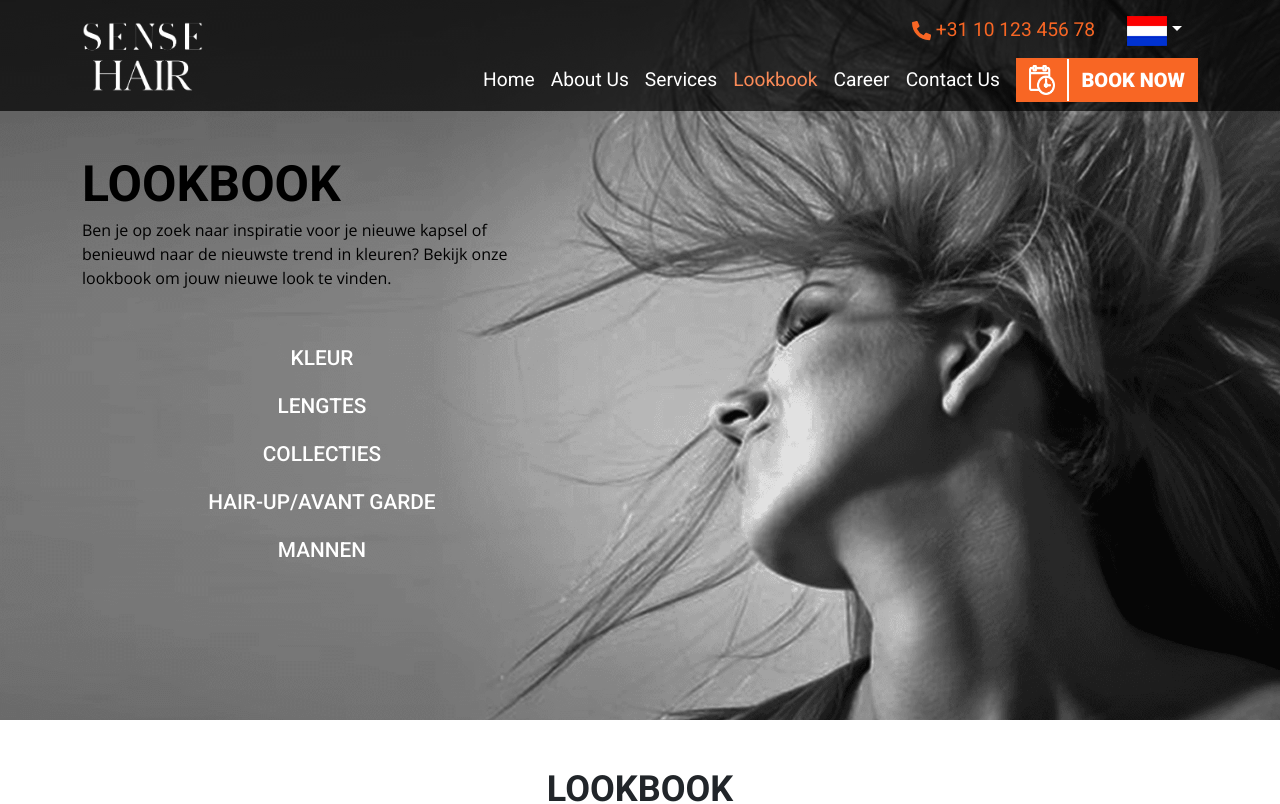
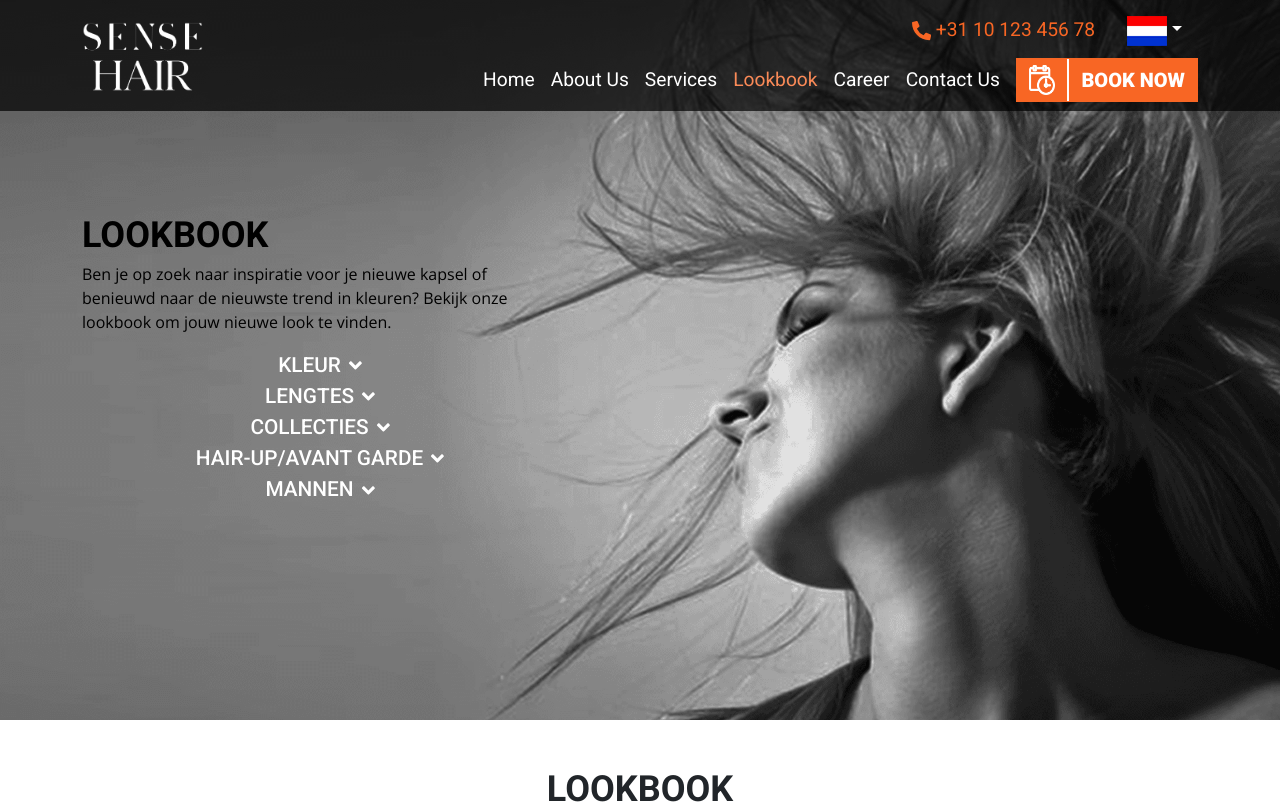
Before and after one commit to dream-diver/sensehair-web, a Next.js app: page /lookbook in a window 1280 px wide. Shown: the top 804 px of the page. Built offline with nearby package versions, Linux system fonts and the light colour scheme.

Commit message:
Lookbook Scroll

```diff
--- a/components/lookbook/Header.js
+++ b/components/lookbook/Header.js
@@ -1,10 +1,17 @@
 /* eslint-disable @next/next/no-img-element */
 import { useContext } from 'react'
+import { FaAngleDown } from 'react-icons/fa'
 import { GlobalContext } from '../contexts/GlobalContext'
 import MainMenu from "../MainMenu"
 
-const Header = () => {
+const Header = ({ showAll, setShowAll, executeScroll }) => {
   const [state] = useContext(GlobalContext)
+
+  const onClickFunction = (e) => {
+    e.preventDefault()
+    setShowAll(!showAll)
+    executeScroll()
+  }
 
   return (
     <header id="header" className="lookbook-header">
@@ -14,32 +21,32 @@ const Header = () => {
           <div className="col-auto h-100 d-flex align-items-center">
             <div className="header-content text-black">
               <h1 className="font-weight-700 mb-1">{ state.text.lookbookHeroTitle }</h1>
-              <p className="header-content-desc mb-5">{ state.text.lookbookHeroBody }</p>
+              <p className="header-content-desc">{ state.text.lookbookHeroBody }</p>
               <div className="header-collapse ">
-                <a className="header-collapse-link" data-bs-toggle="collapse" href="#collapseKLEUR" role="button" aria-expanded="false" aria-controls="collapseKLEUR">KLEUR <i className="fas fa-sort-down"></i></a>
+                <a className="header-collapse-link" data-bs-toggle="collapse" href="#collapseKLEUR" role="button" aria-expanded="false" aria-controls="collapseKLEUR">KLEUR <FaAngleDown className="ms-1" /></a>
                 <div className="collapse" id="collapseKLEUR">
                   <ul className="header-collapse-nav nav flex-column">
                     <li className="nav-item">
-                      <a className="nav-link" href="#">BRUNETTE</a>
+                      <a className="nav-link" href="#" onClick={ onClickFunction } >BRUNETTE</a>
                     </li>
                     <li className="nav-item">
-                      <a className="nav-link" href="#">BLOND</a>
+                      <a className="nav-link" href="#" onClick={ onClickFunction }>BLOND</a>
                     </li>
                     <li className="nav-item">
-                      <a className="nav-link" href="#">ROOD</a>
+                      <a className="nav-link" href="#" onClick={ onClickFunction }>ROOD</a>
                     </li>
                   </ul>
                 </div>
-                <a className="header-collapse-link" data-bs-toggle="collapse" href="#collapseLENGTES" role="button" aria-expanded="false" aria-controls="collapseLENGTES">LENGTES <i className="fas fa-sort-down"></i></a>
-                <a className="header-collapse-link" data-bs-toggle="collapse" href="#collapseCOLLECTIES" role="button" aria-expanded="false" aria-controls="collapseCOLLECTIES">COLLECTIES <i className="fas fa-sort-down"></i></a>
-                <a className="header-collapse-link" data-bs-toggle="collapse" href="#collapseHAIR" role="button" aria-expanded="false" aria-controls="collapseHAIR">HAIR-UP/AVANT GARDE <i className="fas fa-sort-down"></i></a>
-                <a className="header-collapse-link" data-bs-toggle="collapse" href="#collapseMANNEN" role="button" aria-expanded="false" aria-controls="collapseMANNEN">MANNEN <i className="fas fa-sort-down"></i></a>
+                <a className="header-collapse-link" data-bs-toggle="collapse" href="#collapseLENGTES" role="button" aria-expanded="false" aria-controls="collapseLENGTES">LENGTES <FaAngleDown className="ms-1" /></a>
+                <a className="header-collapse-link" data-bs-toggle="collapse" href="#collapseCOLLECTIES" role="button" aria-expanded="false" aria-controls="collapseCOLLECTIES">COLLECTIES <FaAngleDown className="ms-1" /></a>
+                <a className="header-collapse-link" data-bs-toggle="collapse" href="#collapseHAIR" role="button" aria-expanded="false" aria-controls="collapseHAIR">HAIR-UP/AVANT GARDE <FaAngleDown className="ms-1" /></a>
+                <a className="header-collapse-link" data-bs-toggle="collapse" href="#collapseMANNEN" role="button" aria-expanded="false" aria-controls="collapseMANNEN">MANNEN <FaAngleDown className="ms-1" /></a>
               </div>
-            </div>
-          </div>
-        </div>
-      </div>
-    </header>
+            </div >
+          </div >
+        </div >
+      </div >
+    </header >
   )
 }
 
--- a/components/lookbook/LookbookAll.js
+++ b/components/lookbook/LookbookAll.js
@@ -1,7 +1,7 @@
 /* eslint-disable @next/next/no-img-element */
-const LookbookAll = () => {
+const LookbookAll = ({ lookbookAllRef }) => {
   return (
-    <section id="lookbook" className="lookbook_all d-none">
+    <section id="lookbook" className="lookbook_all" ref={ lookbookAllRef }>
       <div className="container">
         <div className="row">
           <div id="myDiv" className="col py-5 text-center" data-aos="fade-up" data-aos-duration="750" data-aos-delay="500" data-aos-once="true">
--- a/pages/lookbook.js
+++ b/pages/lookbook.js
@@ -1,12 +1,24 @@
+/* eslint-disable react-hooks/rules-of-hooks */
 import Head from 'next/head'
 import Header from '../components/lookbook/header'
 import ScrollToTop from '../components/ScrollToTop'
 import Lookbook from '../components/lookbook/Lookbook'
 import LookbookAll from '../components/lookbook/LookbookAll'
 import Footer from '../components/Footer'
+import { useRef, useState } from 'react'
 
 
 const lookbook = () => {
+  const [showAll, setShowAll] = useState(false)
+  const lookbookAllRef = useRef(null)
+
+  const executeScroll = () => {
+    setTimeout(() => {
+      const collapseLookbookAll = lookbookAllRef.current.getBoundingClientRect();
+      document.body.scrollTop = document.body.scrollTop + collapseLookbookAll.y - 100; // For Safari
+      document.documentElement.scrollTop = document.documentElement.scrollTop + collapseLookbookAll.y - 100; // For Chrome, Firefox, IE and Opera
+    }, 150);
+  }
   return (
     <div>
       <Head>
@@ -15,10 +27,10 @@ const lookbook = () => {
         <meta name="viewport" content="width=device-width, user-scalable=no, initial-scale=1.0, maximum-scale=1.0, minimum-scale=1.0, shrink-to-fit=no" />
         <link rel="icon" href="/favicon.ico" />
       </Head>
-      <Header />
+      <Header showAll={ showAll } setShowAll={ setShowAll } executeScroll={ executeScroll } />
       <ScrollToTop />
-      <Lookbook />
-      <LookbookAll />
+      { !showAll ? <Lookbook /> : <LookbookAll lookbookAllRef={ lookbookAllRef } />
+      }
       <Footer />
     </div>
   )
--- a/styles/globals.css
+++ b/styles/globals.css
@@ -396,10 +396,6 @@ button,
 
 /* Custom Styles */
 /* #header */
-#header h1 {
-  font-size: 3.125rem;
-}
-
 #header .carousel-item > img {
   height: 100%;
   width: 100%;
@@ -576,6 +572,7 @@ button,
   background-repeat: no-repeat;
   background-position: center center;
   background-size: cover;
+  /* background-attachment: fixed; */
   height: 90vh;
 }
 
@@ -584,13 +581,14 @@ button,
 }
 
 .header-collapse .header-collapse-link {
-  display: block;
+  display: flex;
+  align-items: center;
+  justify-content: center;
   color: #fff;
   text-decoration: none;
   font-size: 1.3rem;
   font-weight: 500;
   text-transform: uppercase;
-  margin-top: 0.75rem;
   text-align: center;
 }
 
```
